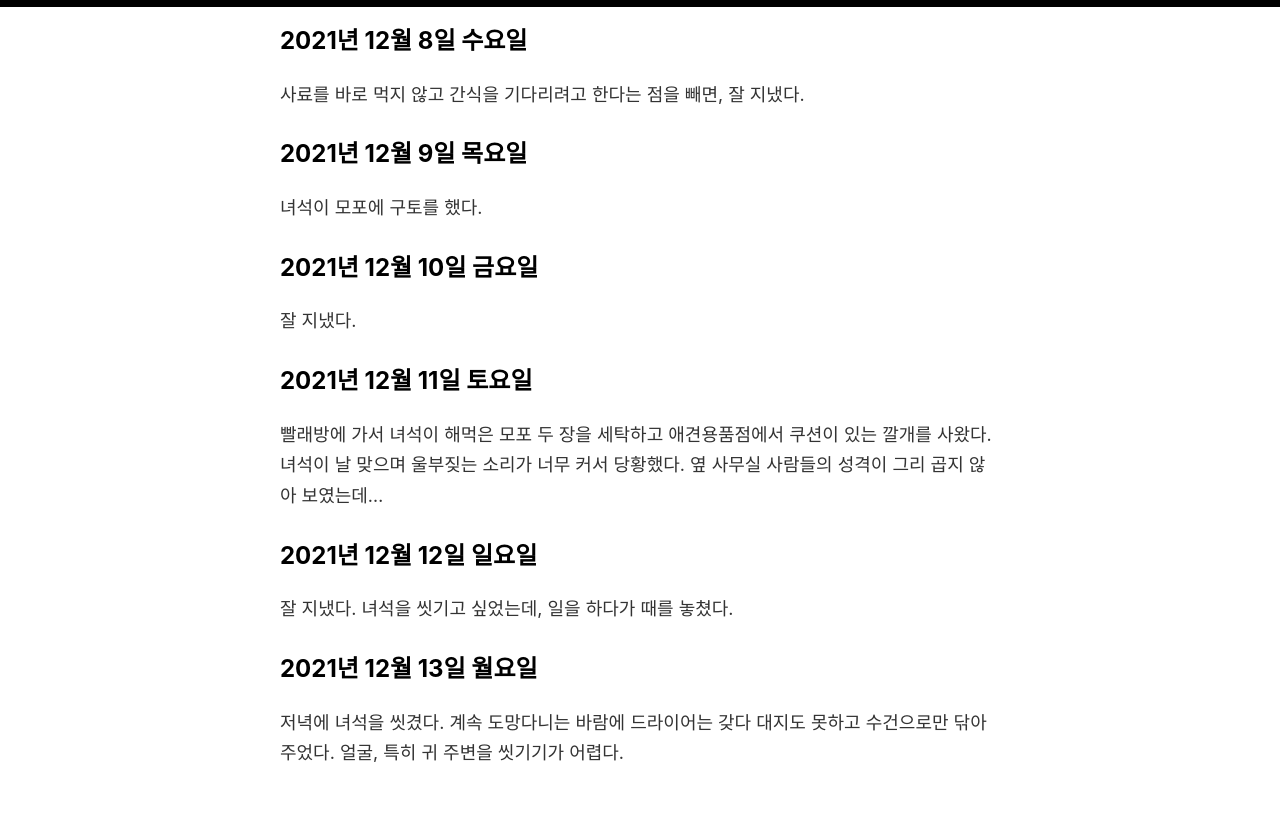
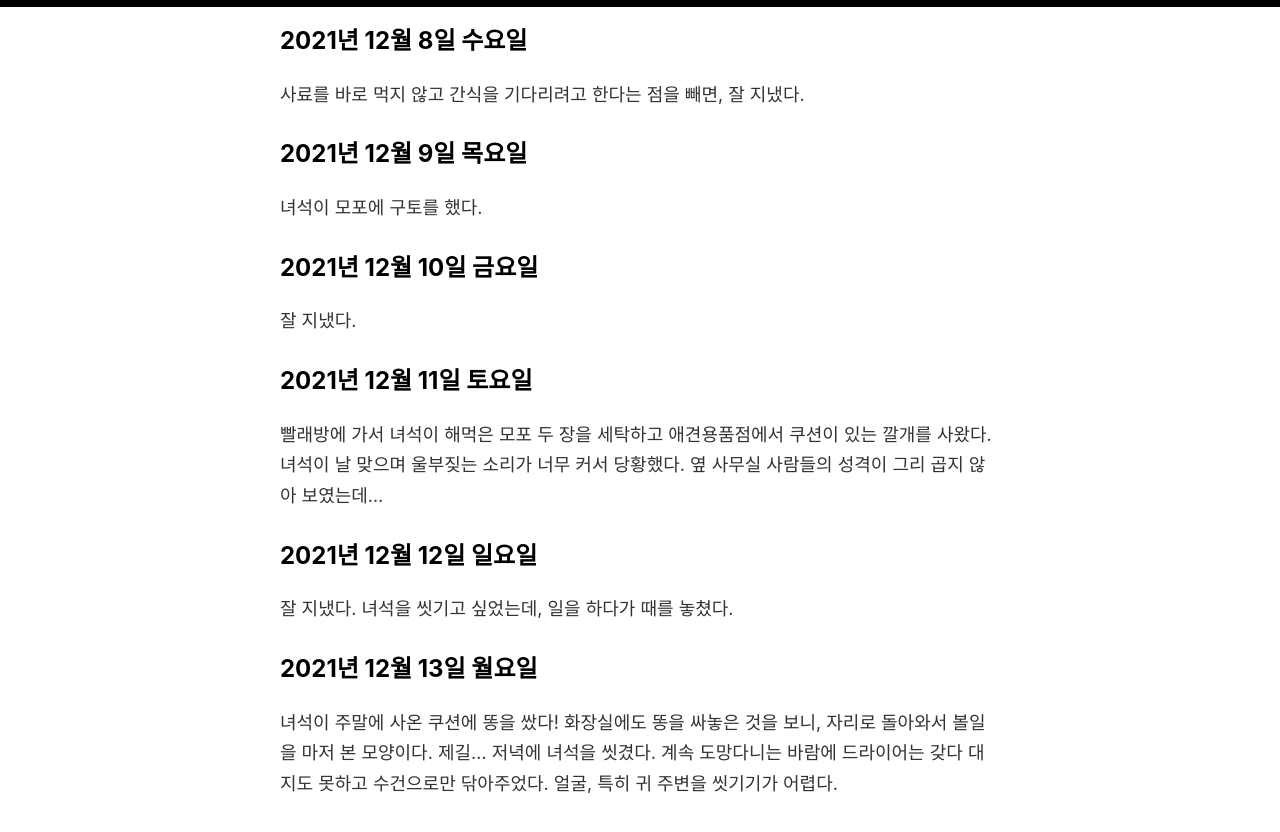
Before and after one commit to oxmhpark/www.exonomicon.net, a Jekyll site: the page built from _posts/2021-10-31-caring-note-of-aeng-doo.md, in a window 1280 px wide and 900 px high, scrolled down 5776 px. Shown: the top 832 px of the window. Built offline with Jekyll 4.4.1, drawn with Linux system fonts in a browser that asks for light colours; comment, search, counter and statistics services are not loaded.

Commit message:
Update 2021-10-31-caring-note-of-aeng-doo.md

```diff
--- a/_posts/2021-10-31-caring-note-of-aeng-doo.md
+++ b/_posts/2021-10-31-caring-note-of-aeng-doo.md
@@ -134,4 +134,4 @@
 잘 지냈다. 녀석을 씻기고 싶었는데, 일을 하다가 때를 놓쳤다.
 
 ## 2021년 12월 13일 월요일
-저녁에 녀석을 씻겼다. 계속 도망다니는 바람에 드라이어는 갖다 대지도 못하고 수건으로만 닦아주었다. 얼굴, 특히 귀 주변을 씻기기가 어렵다.
+녀석이 주말에 사온 쿠션에 똥을 쌌다! 화장실에도 똥을 싸놓은 것을 보니, 자리로 돌아와서 볼일을 마저 본 모양이다. 제길... 저녁에 녀석을 씻겼다. 계속 도망다니는 바람에 드라이어는 갖다 대지도 못하고 수건으로만 닦아주었다. 얼굴, 특히 귀 주변을 씻기기가 어렵다.
```
